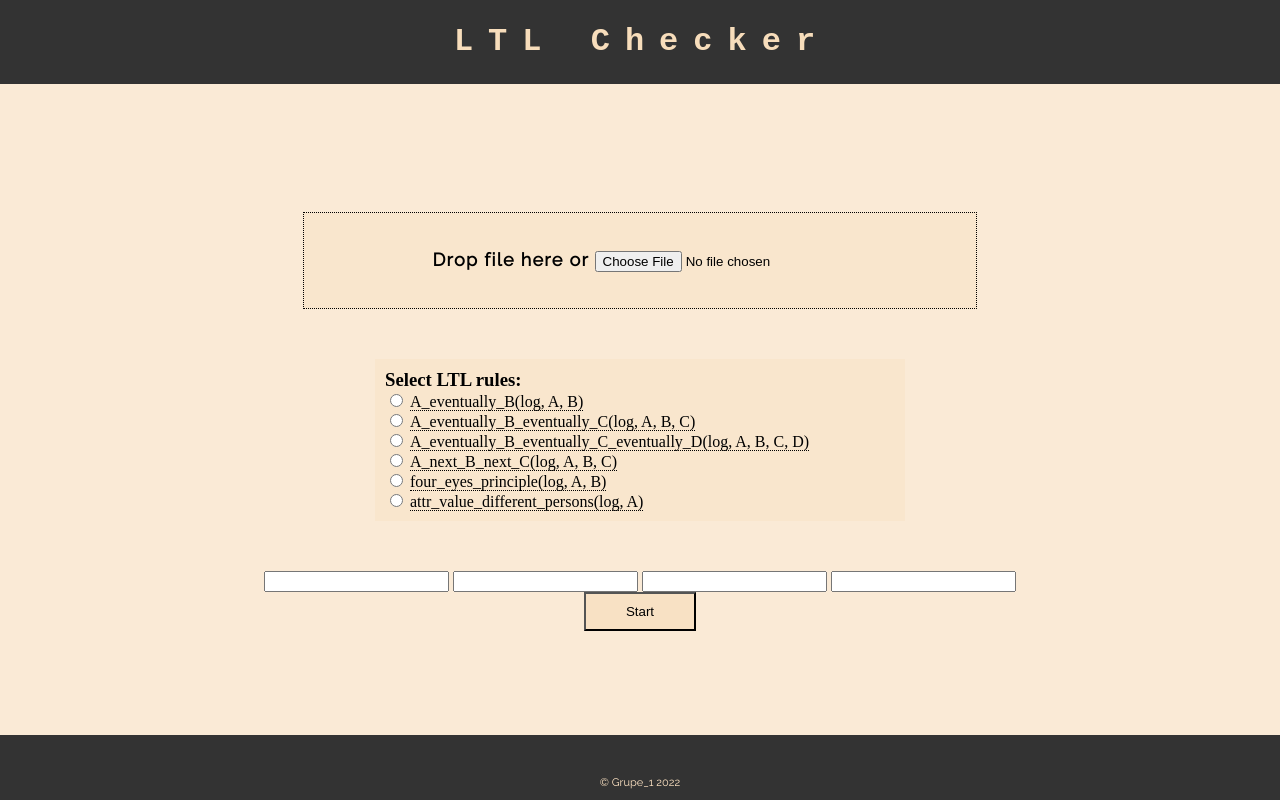
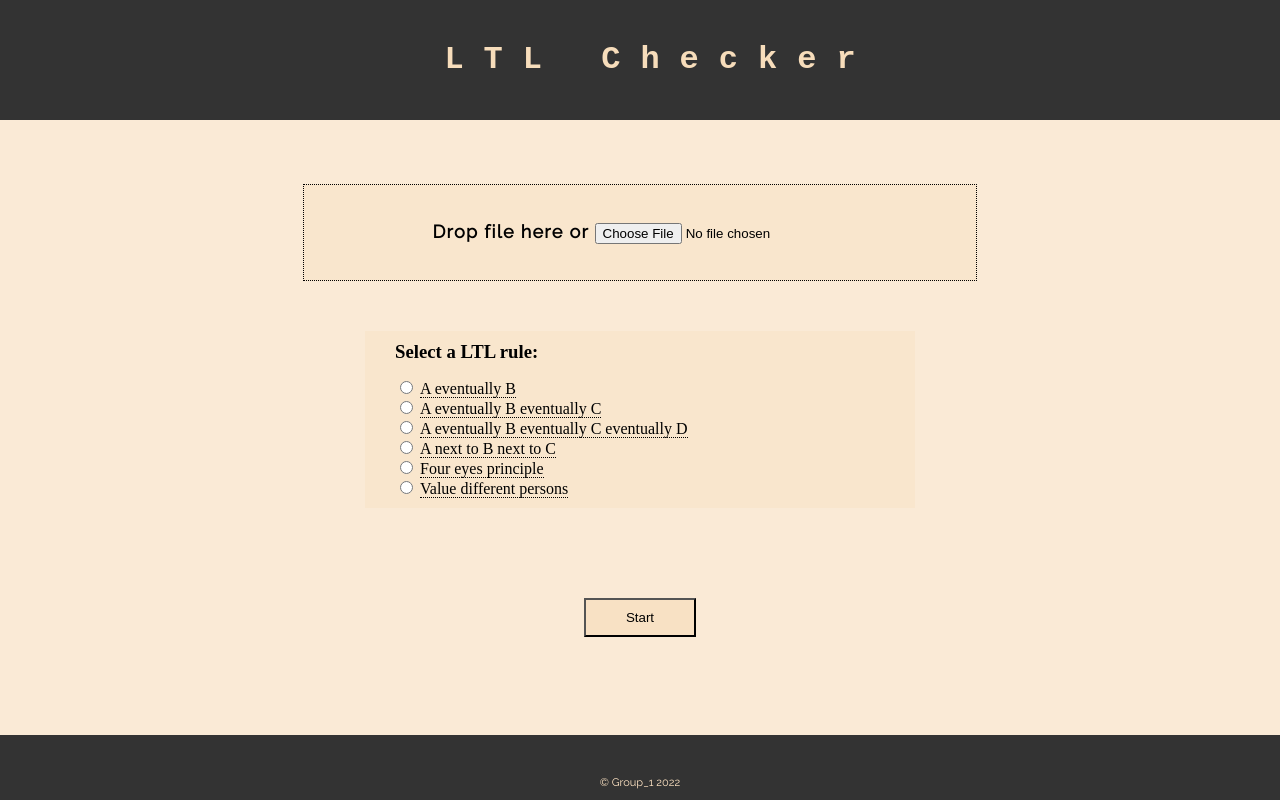
Before and after one commit to meesyice/A-customizable-interface-for-LTL-Checking, a Flask app: page / in a window 1280 px wide. Run offline with Flask 2, Linux system fonts and the light colour scheme.

Commit message:
show_hide inputs + some structural improvements

```diff
--- a/app/frontend/static/styles/globals.css
+++ b/app/frontend/static/styles/globals.css
@@ -1,23 +1,23 @@
 html, body {
   margin: 0;
   padding: 0;
-  min-width: 550px;
+  min-width: 696px;
   background-color: hsl(34, 78%, 91%);
   text-align: center;
-  min-height: 700px;
+  min-height: 800px;
 }
 
 header {
   font-family: 'Courier New', Courier, monospace;
   background-color: #333333;
-  padding: 2px;
+  padding: 20px;
   width: 100%;
-  margin-bottom: 10%;
+  margin-bottom: 5%;
 }
 
 header h1{
   color: hsl(34, 78%, 85%);
-  letter-spacing: 15px;
+  letter-spacing: 20px;
 }
 
 
@@ -47,10 +47,12 @@ header h1{
   width: 510px;
 
   padding: 10px 10px;
+  padding-left: 30px;
+  cursor: pointer;
 }
 
 .filters h3{
-
+  padding-bottom: 15px;
   margin: 0px auto;
 }
 
@@ -59,9 +61,12 @@ label:hover{
 }
 
 
+
 .boton{
+  margin-top: 40px;
   padding: 10px 40px;
   background-color: hsl(34, 78%, 87%);
+  margin-bottom: 100px;
 }
 
 .boton:hover{
@@ -98,6 +103,21 @@ label:hover{
   visibility: visible;
 }
 
+
+
+.activityInput{
+  width: 100px;
+  margin: 10px auto;
+  padding: 5px 20px;
+  border: 1px solid #333;
+  border-radius: 5px;
+  margin-bottom: 10px;
+  display: inline;
+}
+
+
+
+
 footer {
   background-color: #333;
   color: #fff;
@@ -105,7 +125,7 @@ footer {
   position: fixed;
   bottom: 0px;
   width: 100%;
-  margin-top: 100px;
+  margin-top: 200px;
   height: 5px;
 }
 
--- a/app/frontend/templates/index.html
+++ b/app/frontend/templates/index.html
@@ -3,14 +3,14 @@
     <head>
         <title>LTL Checker</title>
         <meta charset="UTF-8" />
-        <meta name="author" content="Mohammed Al-Laktah" />
+        <meta name="author" content="Group_1" />
         <meta name="description" content="A-customizable-interface-for-LTL-Checking" />
         <meta name="keywords" content="HTML, CSS, JavaScript, Python" />
         <meta name="viewport" content="width=device-width, initial-scale=1.0" />
         <link rel="icon" href="../static/images/favicon.ico" type="image/x-icon" />
         <link rel="stylesheet" href="../static/styles/globals.css" />
         <link href='https://fonts.googleapis.com/css?family=Raleway:400, 600' rel='stylesheet' type='text/css'>
-        <script src="../static/javascript/main.js" ></script>
+        <script src="../static/javascript/main.js" defer></script>
     </head>
     <body>
       <header>
@@ -36,38 +36,39 @@
           </section>
           <div id="s">
             <section id="section1" class="filters">
-              <h3>Select LTL rules:</h3>
+              <h3>Select a LTL rule:</h3>
 
-              <input required class="checkbox" id="1" type="radio" name="LTL_rule" value="A eventually B">
-              <label class="hovertext" data-hover="Applies the A eventually B rule,
-              finding the cases in which an event with activity A was followed in the future by an event with activity B." for="1">A_eventually_B(log, A, B)</label>
+              <input id="1" onclick="clickAB()" required class="checkbox"  type="radio" name="LTL_rule" value="A eventually B">
+              <label onclick="clickAB()" class="hovertext" data-hover="Applies the A eventually B rule,
+              finding the cases in which an event with activity A was followed in the future by an event with activity B." for="1">A eventually B</label>
               <br>
-              <input class="checkbox" id="2" type="radio" name="LTL_rule" value="A eventually B eventually C">
-              <label class="hovertext" data-hover="Applies the A eventually B eventually C rule,
-              finding the cases in which an event with activity A was followed in the future by an event with activity B which was followed by an event with activity C." for="2">A_eventually_B_eventually_C(log, A, B, C)</label>
+              <input id="2" onclick="clickABC()" class="checkbox"  type="radio" name="LTL_rule" value="A eventually B eventually C">
+              <label onclick="clickABC()" class="hovertext" data-hover="Applies the A eventually B eventually C rule,
+              finding the cases in which an event with activity A was followed in the future by an event with activity B which was followed by an event with activity C." for="2">A eventually B eventually C</label>
               <br>
-              <input class="checkbox" id="3" type="radio" name="LTL_rule" value="A eventually B eventually C eventually D">
-              <label class="hovertext" data-hover="Applies the A eventually B eventually C eventually D rule,
-              finding the cases in which an event with activity A was followed in the future by an event with activity B which was followed by an event with activity C which was followed by an event with activity D." for="3">A_eventually_B_eventually_C_eventually_D(log, A, B, C, D)</label>
+              <input id="3" onclick="clickABCD()" class="checkbox"  type="radio" name="LTL_rule" value="A eventually B eventually C eventually D">
+              <label onclick="clickABCD()" class="hovertext" data-hover="Applies the A eventually B eventually C eventually D rule,
+              finding the cases in which an event with activity A was followed in the future by an event with activity B which was followed by an event with activity C which was followed by an event with activity D." for="3">A eventually B eventually C eventually D</label>
               <br>
-              <input class="checkbox" id="4" type="radio" name="LTL_rule" value="A next to B next to C">
-              <label class="hovertext" data-hover="Applies the A next B next C rule,
-              finding the cases in which an event with activity A was directly followed by an event with activity B which was directly followed by an event with activity C." for="4">A_next_B_next_C(log, A, B, C)</label>
+              <input  id="4" onclick="clickABC()" class="checkbox"  type="radio" name="LTL_rule" value="A next to B next to C">
+              <label onclick="clickABC()" class="hovertext" data-hover="Applies the A next B next C rule,
+              finding the cases in which an event with activity A was directly followed by an event with activity B which was directly followed by an event with activity C." for="4">A next to B next to C</label>
               <br>
-              <input class="checkbox" id="5" type="radio" name="LTL_rule" value="Four eyes principle">
-              <label class="hovertext" data-hover="Applies the four eyes principle on the activities A and B." for="5">four_eyes_principle(log, A, B)</label>
+              <input id="5" onclick="clickAB()" class="checkbox"  type="radio" name="LTL_rule" value="Four eyes principle">
+              <label onclick="clickAB()" class="hovertext" data-hover="Applies the four eyes principle on the activities A and B." for="5">Four eyes principle</label>
               <br>
-              <input class="checkbox" id="6" type="radio" name="LTL_rule" value="Value different persons">
-              <label class="hovertext" data-hover="Finds the process executions in which the activity A is repeated by different people." for="6">attr_value_different_persons(log, A)</label>
+              <input id="6" onclick="clickA()" class="checkbox"  type="radio" name="LTL_rule" value="Value different persons">
+              <label onclick="clickA()" class="hovertext" data-hover="Finds the process executions in which the activity A is repeated by different people." for="6">Value different persons</label>
               <br>
 
             </section>
           </div>
-          <div>
-            <input type="text" name="activity">
-            <input type="text" name="activity">
-            <input type="text" name="activity">
-            <input type="text" name="activity">
+          <div id="activtyFeld">
+            <h3 id="text" style="display: none;">Now chose the activities:</h3>
+            <input class="activityInput" id="a" type="text" name="activity" placeholder="activity A" style="display: none;" >
+            <input class="activityInput" id="b" type="text" name="activity" placeholder="activity B" style="display: none;" >
+            <input class="activityInput" id="c" type="text" name="activity" placeholder="activity C" style="display: none;" >
+            <input class="activityInput" id="d" type="text" name="activity" placeholder="activity D" style="display: none;" >
           </div>
           <input class="boton" type="submit" value="Start">
         </form>
@@ -80,7 +81,7 @@
 
       <footer>
         <div class="container">
-          <p>&copy; Grupe_1 2022</p>
+          <p>&copy; Group_1 2022</p>
         </div>
       </footer>
 
```
Also changed, not shown: app/frontend/static/javascript/main.js (+61 -2 lines).
